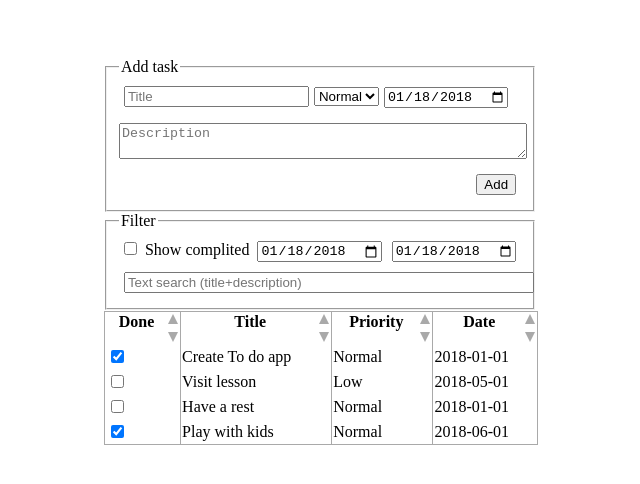
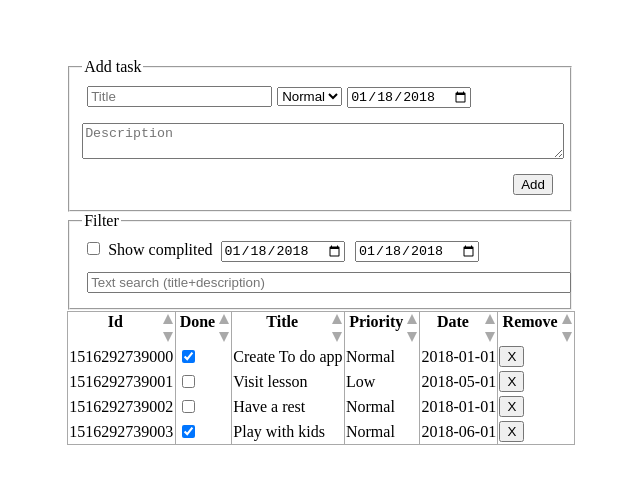
Before and after one commit to NatallyaSeverina/to-do-list, a React (Create React App) app: page / in a window 1280 px wide. Shown: the part 166-650 px from the top of the page, without its empty margins (338-978 px from the left). Built offline with nearby package versions, Linux system fonts and the light colour scheme.

Commit message:
Handle removing tasks

```diff
--- a/src/Components/TaskTable/RowHeadTable.js
+++ b/src/Components/TaskTable/RowHeadTable.js
@@ -8,10 +8,12 @@ class RowHeadTable extends Component {
   render() {
     return (
       <tr>
+        <HeaderColumnSort columnName="Id" />
         <HeaderColumnSort columnName="Done" />
         <HeaderColumnSort columnName="Title" />
         <HeaderColumnSort columnName="Priority" />
         <HeaderColumnSort columnName="Date" />
+        <HeaderColumnSort columnName="Remove" />
       </tr>
     )
   }
--- a/src/Components/TaskTable/TaskRow.js
+++ b/src/Components/TaskTable/TaskRow.js
@@ -6,17 +6,21 @@ import PropTypes from 'prop-types';
 
 class TaskRow extends Component {
     render() {
+        const { task, removeTask } = this.props;
         return (
             <tr>
-                <td><input type="checkbox" checked={this.props.task.complited} /></td>
-                <td>{this.props.task.title}</td>
-                <td>{this.props.task.priority}</td>
-                <td>{this.props.task.date}</td>
+                <td>{task.id}</td>
+                <td><input type="checkbox" checked={task.complited} /></td>
+                <td>{task.title}</td>
+                <td>{task.priority}</td>
+                <td>{task.date}</td>
+                <td><button onClick={() => removeTask(task.id)}>X</button></td>
             </tr>
         );
     }
 }
 TaskRow.propTypes = {
-    task: PropTypes.object
+    task: PropTypes.object,
+    removeTask: PropTypes.removeTask
 };
 export default TaskRow;
--- a/src/Components/TaskTable/TaskTable.js
+++ b/src/Components/TaskTable/TaskTable.js
@@ -12,7 +12,8 @@ class TaskTable extends Component {
             <table className="taskTable">
                 <RowHeadTable />
                 <tbody>
-                    {this.props.tasks.map((task) => <TaskRow key={task.id} task={task} />)}
+                    {this.props.tasks.map((task) =>
+                        <TaskRow key={task.id} task={task} removeTask={this.props.removeTask} />)}
                 </tbody>
             </table>
         )
@@ -20,6 +21,7 @@ class TaskTable extends Component {
     }
 }
 TaskTable.propTypes = {
-    tasks: PropTypes.array
+    tasks: PropTypes.array,
+    removeTask: PropTypes.func
 };
 export default TaskTable;
--- a/src/Components/ToDoListWrapper/ToDoListWrapper.js
+++ b/src/Components/ToDoListWrapper/ToDoListWrapper.js
@@ -5,7 +5,7 @@ import FilterForm from '../FilterForm/FilterForm';
 import TaskTable from '../TaskTable/TaskTable';
 import PropTypes from 'prop-types';
 
-import { getTasks, addTask } from '../../utils/apiWrapper';
+import { getTasks, addTask, removeTask } from '../../utils/apiWrapper';
 
 class ToDoListWrapper extends Component {
   state = {
@@ -23,12 +23,18 @@ class ToDoListWrapper extends Component {
       }))
   }
 
+  removeTask = (id) => {
+    removeTask(id).then(() => this.setState({
+      tasks: this.state.tasks.filter(item => item.id !== id)
+    }))
+  }
+
   render() {
     return (
       <div className="toDoListWrapper">
         <AddTaskForm title="Add task" onSubmit={this.addTask} />
         <FilterForm title="Filter" />
-        <TaskTable tasks={this.state.tasks} />
+        <TaskTable tasks={this.state.tasks} removeTask={this.removeTask} />
       </div>
     );
   }
--- a/src/utils/apiWrapper.js
+++ b/src/utils/apiWrapper.js
@@ -25,5 +25,11 @@ export const addTask = data => {
   let task = { ...data, id: getId() };
   tasks.push(task);
   saveTasks();
-  return new Promise(resolve => setTimeout(resolve, 2000, task));
+  return new Promise(resolve => setTimeout(resolve, 0, task));
 }
+
+export const removeTask = id => {
+  tasks = tasks.filter(item => item.id !== id);
+  saveTasks();
+  return new Promise(resolve => setTimeout(resolve, 2000, id));
+}
```
